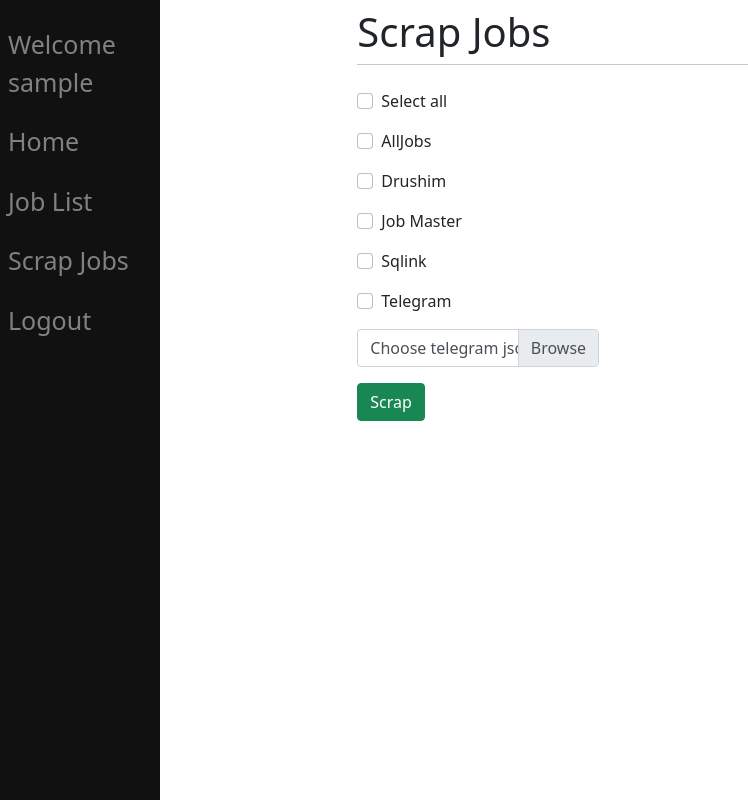
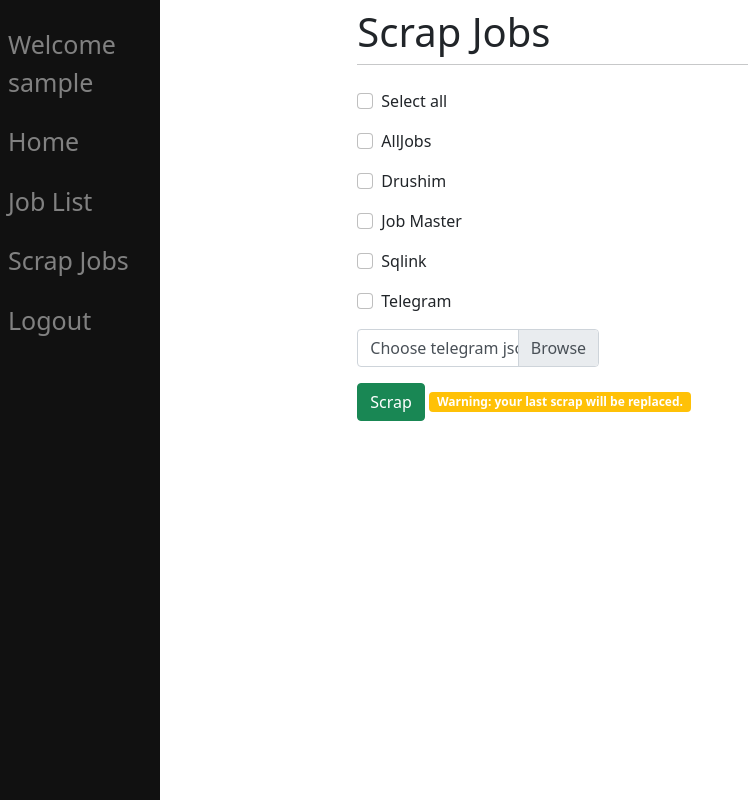
Before and after one commit to yarinl3/Student-Jobs-Scraper-Django, a Django app: page /scrap/ in a window 1280 px wide. Shown: the whole page, without its empty margins (0-748 px from the left). Run offline with Django 4.2, Linux system fonts and the light colour scheme; the visitor is signed in with stand-in values (Sample User, id 1); some libraries are stand-ins or nearby versions.

Commit message:
added warning before scrap

```diff
--- a/main/templates/main/scrap.html
+++ b/main/templates/main/scrap.html
@@ -31,6 +31,7 @@
        </div>
 
         <button type="submit" name="save" class="btn btn-success">Scrap</button>
+        <span class="badge badge-warning">Warning: your last scrap will be replaced.</span>
         <p>
             {% for error in errors %}
                 {% if 'successfully' in error %}
```
